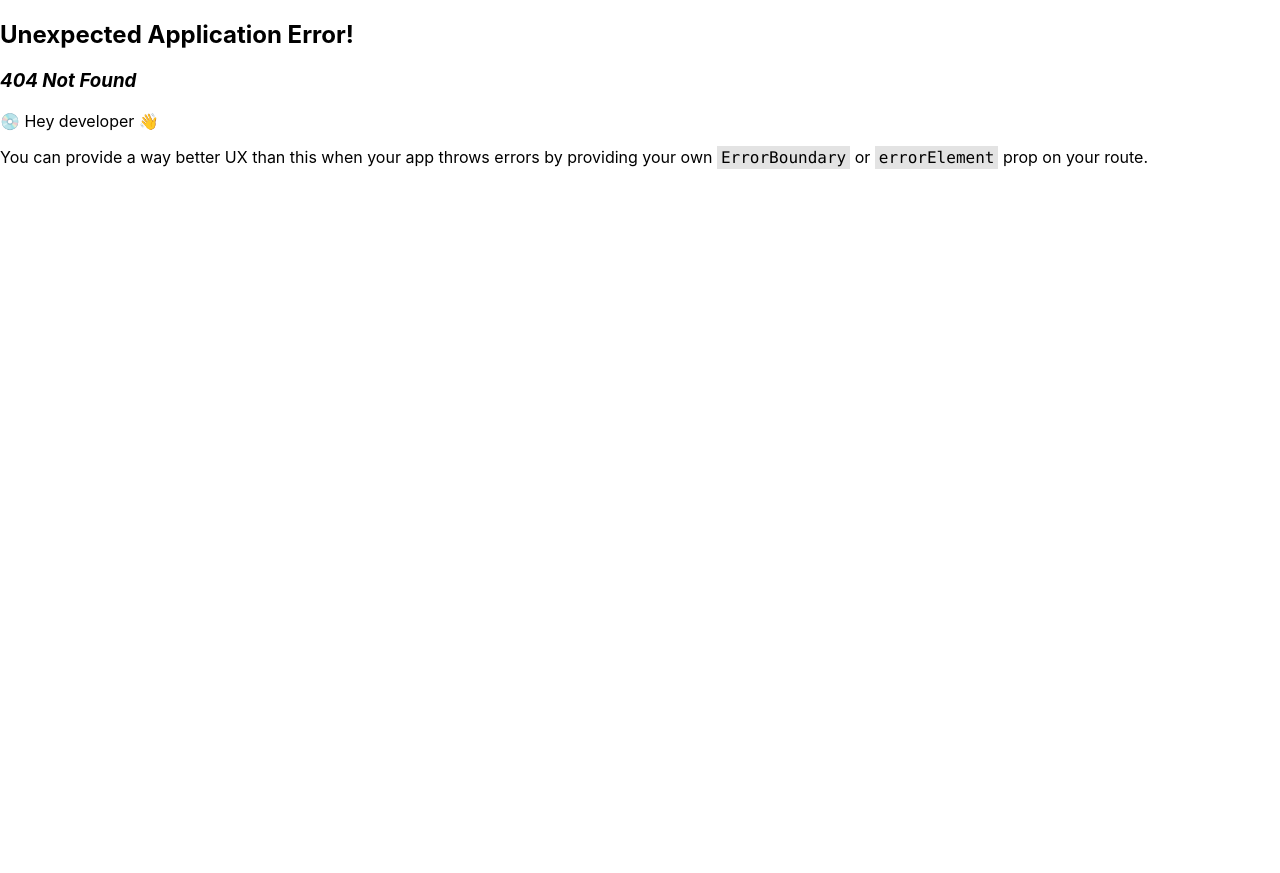
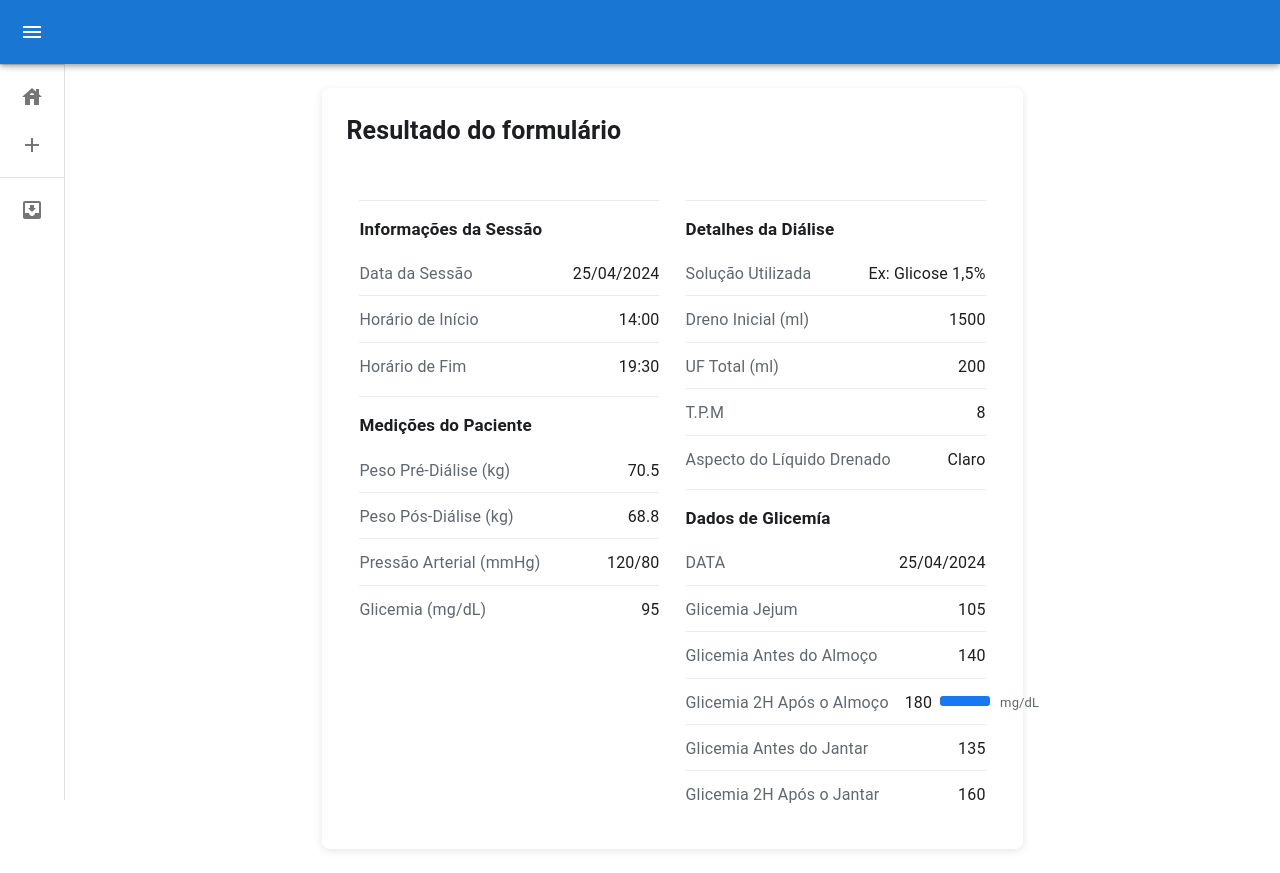
Before and after one commit to Kaio-d-silva/Pi-React, a React (Create React App) app: page /dados in a window 1280 px wide. Before the commit this address had no page. Before the commit the page ends 800 px from the top, so only its background shows below. Built offline with nearby package versions, Linux system fonts and the light colour scheme.

Commit message:
alterações para apresentaçã

```diff
--- a/public/index.html
+++ b/public/index.html
@@ -2,7 +2,7 @@
 <html lang="pt-BR">
   <head>
     <meta charset="utf-8" />
-    <link rel="icon" href="%PUBLIC_URL%/favicon.ico" />
+    <link rel="icon" href="%PUBLIC_URL%/newfavicon.ico" />
     <meta name="viewport" content="width=device-width, initial-scale=1" />
     <meta name="theme-color" content="#000000" />
     <meta
@@ -24,7 +24,7 @@
       work correctly both with client-side routing and a non-root public URL.
       Learn how to configure a non-root public URL by running `npm run build`.
     -->
-    <title>React App</title>
+    <title>Clinica do RIM</title>
   </head>
   <body>
     <noscript>You need to enable JavaScript to run this app.</noscript>
--- a/src/assets/css/FormularioCadastro.module.css
+++ b/src/assets/css/FormularioCadastro.module.css
@@ -160,3 +160,7 @@
     border-radius: 4px;
     width: 100%;
 }
+
+.areaHistorico{
+    min-height: 70vh;
+}
--- a/src/assets/css/PadraoFormularioSimples.css
+++ /dev/null
@@ -1,127 +0,0 @@
-/* src/assets/css/PadraoFormularioSimples.css */
-body {
-    font-family: -apple-system, BlinkMacSystemFont, 'Segoe UI', Roboto, Oxygen,
-      Ubuntu, Cantarell, 'Open Sans', 'Helvetica Neue', sans-serif;
-    background-color: #f0f2f5; /* Page background, similar to common UI backdrops */
-    margin: 0;
-    padding: 20px;
-    display: flex;
-    justify-content: center;
-    align-items: flex-start;
-    min-height: 100vh;
-    box-sizing: border-box;
-  }
-
-  .organiza-geral {
-    /* Wrapper if needed, body styling often suffices for centering */
-    width: 100%;
-    display: flex;
-    justify-content: center;
-  }
-
-  .form-resultado-container {
-    background-color: #ffffff;
-    border-radius: 8px;
-    box-shadow: 0 2px 8px rgba(0, 0, 0, 0.07);
-    padding: 24px;
-    width: 480px; /* Adjusted width to better fit content like in image */
-    max-width: 100%;
-    box-sizing: border-box;
-  }
-
-  .form-cabecalho {
-    display: flex;
-    justify-content: space-between;
-    align-items: center;
-    margin-bottom: 16px;
-    /* No bottom border here, first section title will have top border */
-  }
-
-  .form-cabecalho h1 {
-    font-size: 20px;
-    font-weight: 600;
-    color: #1c1e21; /* Dark text color */
-    margin: 0;
-  }
-
-  .botao-compartilhar {
-    background-color: #e4e6eb; /* Light gray background for button */
-    border: 1px solid #ccd0d5;
-    border-radius: 6px;
-    padding: 6px 12px;
-    font-size: 13px;
-    font-weight: 500;
-    color: #4b4f56; /* Darker gray text for button */
-    cursor: pointer;
-    transition: background-color 0.2s ease;
-  }
-
-  .botao-compartilhar:hover {
-    background-color: #d8dbdf;
-  }
-
-  .secao-formulario {
-    margin-bottom: 8px; /* Reduced space between sections */
-  }
-
-  .secao-titulo {
-    font-size: 15px;
-    font-weight: 600;
-    color: #1c1e21; /* Consistent dark text color */
-    margin: 0 0 8px 0;
-    padding-top: 16px;
-    border-top: 1px solid #e9ebee; /* Separator line above title */
-  }
-
-
-
-  .item-dado {
-    display: flex;
-    justify-content: space-between;
-    align-items: center;
-    padding: 10px 0; /* Padding for each item */
-    border-bottom: 1px solid #e9ebee; /* Lighter separator for items */
-    font-size: 14px;
-    line-height: 1.4;
-  }
-
-  .secao-formulario .item-dado:last-child {
-    border-bottom: none;
-  }
-
-  .item-dado-label {
-    color: #606770; /* Gray for labels, less prominent */
-    flex-shrink: 0;
-    margin-right: 16px; /* More space between label and value */
-  }
-
-  .item-dado-valor-simples {
-    color: #1c1e21; /* Darker text for values */
-    font-weight: 400; /* Regular weight or 500 for slightly bolder */
-    text-align: right;
-  }
-
-  .item-dado-valor-complexo {
-    display: flex;
-    align-items: center;
-    justify-content: flex-end; /* Align items to the right */
-    gap: 8px;
-    color: #1c1e21;
-    font-weight: 400;
-    text-align: right;
-    flex-grow: 1; /* Allows this group to push to the right */
-  }
-
-
-  .barra-visual {
-    width: 50px;  /* Width of the blue bar itself */
-    height: 10px; /* Height of the blue bar */
-    background-color: #1877f2; /* Facebook blue, common for positive indicators */
-    border-radius: 3px;
-  }
-
-  .item-dado-unidade {
-    color: #606770; /* Same as label color for units */
-    font-size: 13px;
-    margin-left: 2px; /* Small space before unit if it's right after the bar */
-  }
--- /dev/null
+++ b/src/assets/css/PadraoFormularioSimples.module.css
@@ -0,0 +1,151 @@
+
+
+
+  .organizaGeral {
+    /* Wrapper if needed, body styling often suffices for centering */
+    width: 100%;
+    display: flex;
+    justify-content: center;
+
+  }
+
+  .formResultadoContainer {
+    background-color: #ffffff;
+    border-radius: 8px;
+    box-shadow: 0 2px 8px rgba(0, 0, 0, 0.1);
+    padding: 24px;
+    width: 100%;
+    /* Adjusted width to better fit content like in image */
+    max-width: 60%;
+    box-sizing: border-box;
+  }
+
+  .formCabecalho {
+    display: flex;
+    justify-content: space-between;
+    align-items: center;
+    margin-bottom: 16px;
+    /* No bottom border here, first section title will have top border */
+  }
+
+  .formCabecalho h1 {
+    font-size: 25px;
+    font-weight: 600;
+    color: #1c1e21;
+    /* Dark text color */
+    margin: 0;
+  }
+
+  .botaoCompartilhar {
+    background-color: #e4e6eb;
+    /* Light gray background for button */
+    border: 1px solid #ccd0d5;
+    border-radius: 6px;
+    padding: 6px 12px;
+    font-size: 15px;
+    font-weight: 500;
+    color: #4b4f56;
+    /* Darker gray text for button */
+    cursor: pointer;
+    transition: background-color 0.2s ease;
+  }
+
+  .botaoCompartilhar:hover {
+    background-color: #d8dbdf;
+  }
+
+  .secaoFormulario {
+    margin-bottom: 8px;
+    /* Reduced space between sections */
+  }
+
+  .secaoTitulo {
+    font-size: 17px;
+    font-weight: 600;
+    color: #1c1e21;
+    /* Consistent dark text color */
+    margin: 0 0 8px 0;
+    padding-top: 16px;
+    border-top: 1px solid #e9ebee;
+    /* Separator line above title */
+  }
+
+
+
+  .itemDado {
+    display: flex;
+    justify-content: space-between;
+    align-items: center;
+    padding: 10px 0;
+    /* Padding for each item */
+    border-bottom: 1px solid #e9ebee;
+    /* Lighter separator for items */
+    font-size: 16px;
+    line-height: 1.4;
+  }
+
+  .itemDado span{
+    margin-top: 3px;
+  }
+
+  .secaoFormulario .itemDado:last-child {
+    border-bottom: none;
+  }
+
+  .itemDadoLabel {
+    color: #606770;
+    /* Gray for labels, less prominent */
+    flex-shrink: 0;
+    margin-right: 16px;
+    /* More space between label and value */
+  }
+
+  .itemDadoValorSimples {
+    color: #1c1e21;
+    /* Darker text for values */
+    font-weight: 400;
+    /* Regular weight or 500 for slightly bolder */
+    text-align: right;
+  }
+
+  .itemDadoValorComplexo {
+    display: flex;
+    align-items: center;
+    justify-content: flex-end;
+    /* Align items to the right */
+    gap: 8px;
+    color: #1c1e21;
+    font-weight: 400;
+    text-align: right;
+    flex-grow: 1;
+    /* Allows this group to push to the right */
+  }
+
+
+  .barraVisual {
+    width: 50px;
+    /* Width of the blue bar itself */
+    height: 10px;
+    /* Height of the blue bar */
+    background-color: #1877f2;
+    /* Facebook blue, common for positive indicators */
+    border-radius: 3px;
+  }
+
+  .itemDadoUnidade {
+    color: #606770;
+    /* Same as label color for units */
+    font-size: 13px;
+    margin-left: 2px;
+    /* Small space before unit if it's right after the bar */
+  }
+
+ .formularioConteudo{
+    display: flex;
+    justify-content: space-around;
+    margin-top: 50px;
+ }
+
+ .dados{
+  width: 300px;
+ }
--- a/src/components/HistoricoFormularios.tsx
+++ b/src/components/HistoricoFormularios.tsx
@@ -1,5 +1,7 @@
 import React, {useState} from 'react';
 import styles from '../assets/css/HistoricoFormularios.module.css'; // Seu CSS existente
+import { useNavigate } from 'react-router-dom';
+
 
 // Interface para os dados dos formulários preenchidos (exemplo)
 interface FilledForm {
@@ -12,10 +14,10 @@ const HistoricoFormularios = () => {
     // Olhar depois
     // eslint-disable-next-line
     const [filledForms, setFilledForms] = useState<FilledForm[]>([
-        { id: 1, date: '2023-10-26', type: 'Controle de Glicemia' },
-        // { id: 2, date: '2023-10-25', type: 'Controle de Diálise' },
-        // { id: 3, date: '2023-10-24', type: 'Controle de Glicemia' },
-        // { id: 4, date: '2023-10-20', type: 'Controle de Glicemia' },
+        { id: 1, date: '2023-10-26', type: 'Controle de Glicemia e Diálise' },
+        { id: 2, date: '2023-10-25', type: 'Controle de Diálise' },
+        { id: 3, date: '2023-10-24', type: 'Controle de Glicemia' },
+        { id: 4, date: '2023-10-20', type: 'Controle de Glicemia' },
     ]);
 
      // Função para formatar a data para exibição (dd/mm/aaaa)
@@ -24,8 +26,13 @@ const HistoricoFormularios = () => {
         return `${day}/${month}/${year}`;
     };
 
+    const navigate = useNavigate();
+    const detalhes = () =>{
+        navigate("/dados");
+}
+
     return (
-        <div /*className={styles.historicoContainer}*/>
+        <div className={styles.historicoContainer}>
             <h2>Histórico de Formulários Preenchidos</h2>
             {filledForms.length > 0 ? (
                 <ul className={styles.historicoLista}>
@@ -35,7 +42,10 @@ const HistoricoFormularios = () => {
                                 <span className={styles.historicoData}>Data: {formatDate(form.date)}</span>
                                 <span className={styles.historicoTipo}>Tipo: {form.type}</span>
                                 {/* Você pode adicionar um botão/link para ver detalhes do formulário aqui */}
-                                <button className={styles.btnVerDetalhes}>Ver Detalhes</button>
+                                <button
+                                className={styles.btnVerDetalhes}
+                                onClick={detalhes}
+                                >Ver Detalhes</button>
                             </li>
                         ))}
                 </ul>
@@ -43,7 +53,6 @@ const HistoricoFormularios = () => {
                 <p>Nenhum formulário preenchido encontrado para este paciente.</p>
             )}
         </div>
-
     );
 }
 
--- a/src/components/MenuFuncionarios.tsx
+++ b/src/components/MenuFuncionarios.tsx
@@ -130,7 +130,7 @@ export default function MiniDrawer(props: Props) {
   const itens = [
     { text: 'home', icon: <HouseIcon/>, router: '/login' },
     { text: 'Pacientes', icon: <AddIcon/>, router: '/cadastroPaciente' },
-    { text: 'Profissionais', icon: <AddIcon/>, router: '/cadastroProfissional'}
+    // { text: 'Profissionais', icon: <AddIcon/>, router: '/cadastroProfissional'}
   ]
 
   return (
--- a/src/components/PadraoFormularioSimples.tsx
+++ b/src/components/PadraoFormularioSimples.tsx
@@ -1,6 +1,6 @@
 import React from 'react';
 // Importe o CSS SIMPLES (adjust path if your structure is different)
-import '../assets/css/PadraoFormularioSimples.css';
+import styles from '../assets/css/PadraoFormularioSimples.module.css';
 
 // Interface for complex value types (like the one with the bar)
 interface DataEntryValueObject {
@@ -61,23 +61,23 @@ const FormResultSimple: React.FC = () => {
     if (typeof value === 'object' && value !== null && 'text' in value) {
       const val = value as DataEntryValueObject;
       return (
-        <div className="item-dado-valor-complexo">
+        <div className={styles.itemDadoValorComplexo}>
           <span>{val.text}</span>
-          {val.bar && <div className="barra-visual"></div>}
-          {val.unit && <span className="item-dado-unidade">{val.unit}</span>}
+          {val.bar && <div className={styles.barraVisual}></div>}
+          {val.unit && <span className={styles.itemDadoUnidade}>{val.unit}</span>}
         </div>
       );
     }
-    return <span className="item-dado-valor-simples">{value}</span>;
+    return <span className={styles.itemDadoValorSimples}>{value}</span>;
   };
 
   // Helper function to render a section
   const renderSection = (title: string, data: DataEntry[]) => (
-    <div className="secao-formulario">
-      <h2 className="secao-titulo">{title}</h2>
+    <div className={styles.secaoFormulario}>
+      <h2 className={styles.secaoTitulo}>{title}</h2>
       {data.map((item, index) => (
-        <div className="item-dado" key={`${title.replace(/\s+/g, '-')}-${index}`}>
-          <span className="item-dado-label">{item.label}</span>
+        <div className={styles.itemDado} key={`${title.replace(/\s+/g, '-')}-${index}`}>
+          <span className={styles.itemDadoLabel}>{item.label}</span>
           {renderValue(item.value)}
         </div>
       ))}
@@ -85,18 +85,22 @@ const FormResultSimple: React.FC = () => {
   );
 
   return (
-    <div className="organiza-geral">
-      <div className="form-resultado-container">
-        <div className="form-cabecalho">
+    <div className={styles.organizaGeral}>
+      <div className={styles.formResultadoContainer}>
+        <div className={styles.formCabecalho}>
           <h1>Resultado do formulário</h1>
-          <button className="botao-compartilhar">Compartilhar</button>
+          {/* <button className={styles.botaoCompartilhar}>Compartilhar</button> */}
         </div>
-
-        {renderSection("Informações da Sessão", sessionInfo)}
-        {renderSection("Detalhes da Diálise", dialysisDetails)}
-        {renderSection("Medições do Paciente", patientMeasurements)}
-        {renderSection("Dados de Glicemía", glycemiaInfo)}
-
+        <div  className={styles.formularioConteudo}>
+        <div  className={styles.dados}>
+        <div className='ajuste'>{renderSection("Informações da Sessão", sessionInfo)}</div>
+        <div className='ajuste'>{renderSection("Medições do Paciente", patientMeasurements)}</div>
+        </div>
+        <div  className={styles.dados}>
+        <div className='ajuste'>{renderSection("Detalhes da Diálise", dialysisDetails)}</div>
+        <div className='ajuste'>{renderSection("Dados de Glicemía", glycemiaInfo)}</div>
+        </div>
+        </div>
       </div>
     </div>
   );
--- a/src/config/route.tsx
+++ b/src/config/route.tsx
@@ -12,6 +12,7 @@ import MenuFuncionarios from "../components/MenuFuncionarios"
 import Formulario from "../views/ControleDialise";
 import ControleGlicemiaForm from "../views/ControleGlicemia";
 import ContainerFormularios from "../components/ContainerFormularios";
+import FormResultSimple from "../components/PadraoFormularioSimples";
 // import path from "path";
 // import { emitKeypressEvents } from "readline";
 
@@ -29,6 +30,11 @@ const routes = [
     path: "cadastroProfissional",
     element: <CadastroProfissional/>
   },
+  {
+    path: "/dados",
+    element: < FormResultSimple/>
+
+  }
   // {
   //   path: "formulario",
   //   element: <Formulario/>
@@ -41,7 +47,7 @@ const router = createBrowserRouter(
       <Route path="/login" element={<Login />} />
       <Route path="/formulario" element={<Formulario />} />
       <Route path="/glicemia" element={<ControleGlicemiaForm />} />
-      <Route path="/teste" element={<ContainerFormularios />} />
+      <Route path="/formularios" element={<ContainerFormularios />} />
       <Route path="/" element={<Root/>}>
         {routes.map((route, index) =>
           <Route path={route.path} element={route.element} />
```
Also changed, not shown: src/views/CadastroPaciente.tsx (+15 -13 lines), 2 other files (tests, documents, lock files or other folders).
